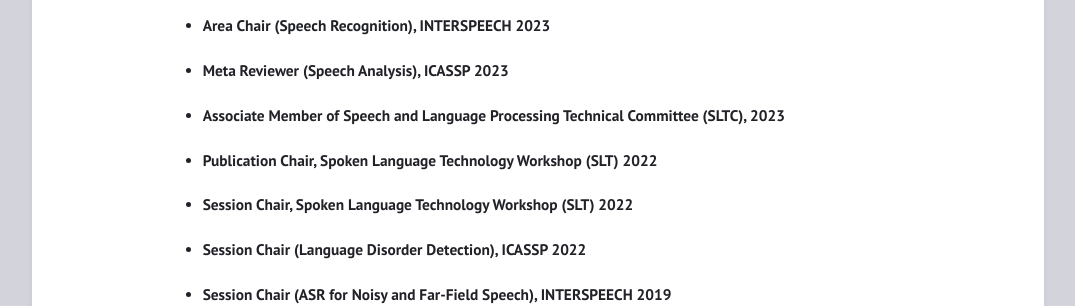
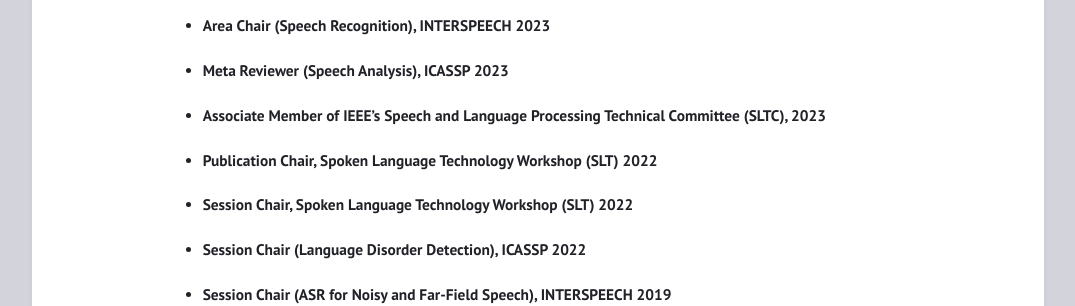
Before and after one commit to eloweimi/eloweimi.github.io, a Jekyll site: the page built from roles.md, in a window 1280 px wide. Shown: the part 176-482 px from the top of the page, without its empty margins (102-1177 px from the left). Built offline with Jekyll 4.4.1, drawn with Linux system fonts in a browser that asks for light colours.

Commit message:
Update roles.md

```diff
--- a/roles.md
+++ b/roles.md
@@ -7,7 +7,7 @@
 
 * #### Area Chair (Speech Recognition), INTERSPEECH 2023
 * #### Meta Reviewer (Speech Analysis), ICASSP 2023
-* #### Associate Member of Speech and Language Processing Technical Committee (SLTC), 2023
+* #### Associate Member of IEEE's Speech and Language Processing Technical Committee (SLTC), 2023
 * #### Publication Chair, Spoken Language Technology Workshop (SLT) 2022
 * #### Session Chair, Spoken Language Technology Workshop (SLT) 2022
 * #### Session Chair (Language Disorder Detection), ICASSP 2022
```
